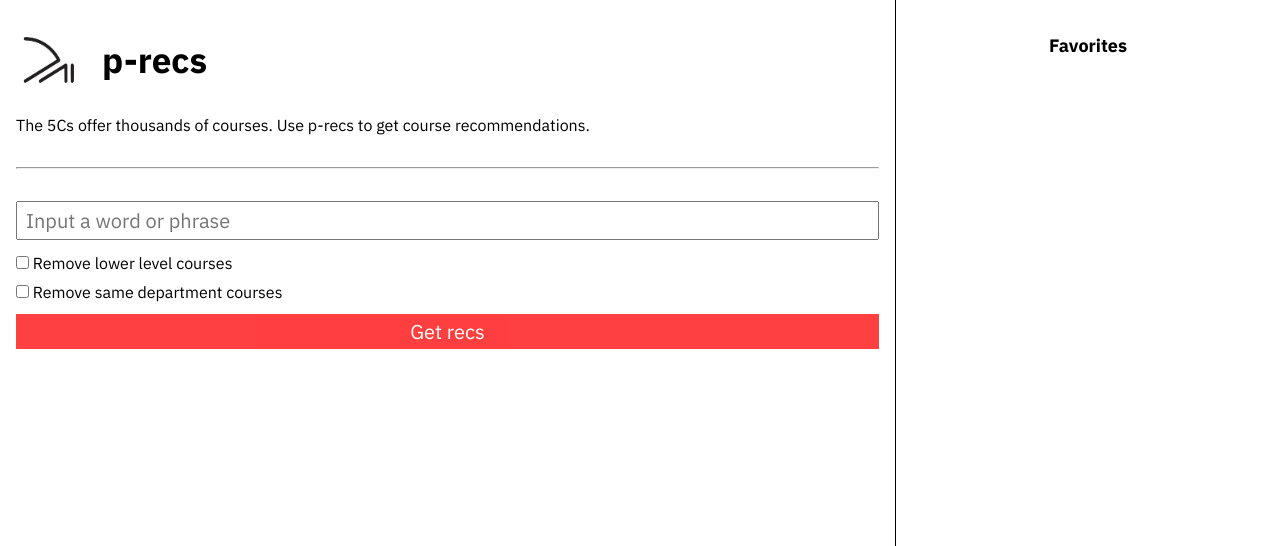
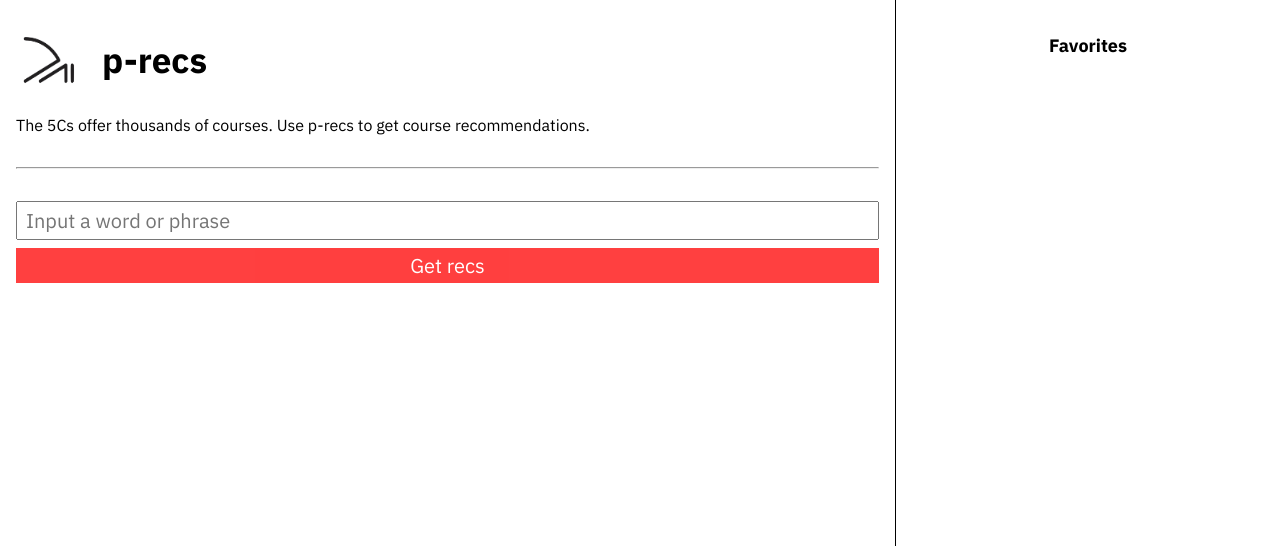
Before and after one commit to aspc/p-recs, a Flask app: page / in a window 1280 px wide. Shown: the top 546 px of the page. Run offline with Flask 3, Linux system fonts and the light colour scheme; parts of the project's set-up code (start-up, migrations or seed data) failed here and were passed over; some libraries are stand-ins or nearby versions.

Commit message:
removed old checkboxes

```diff
--- a/templates/search.html
+++ b/templates/search.html
@@ -11,11 +11,6 @@
     to reference form data after a form is submitted -->
     <input type="text" name="search" id="searchBox" placeholder="Input a word or phrase">
     <!-- submit = button!; value = what shows up on the button-->
-    <div class="checkboxes">
-        <input type="checkbox" name="lowlvl" value="1"/> Remove lower level courses
-        <br>
-        <input type="checkbox" name="dept_filter" value="1"/> Remove same department courses
-    </div>
     <input type="submit" value="Get recs">
 </form>
 {% if error %}
```
